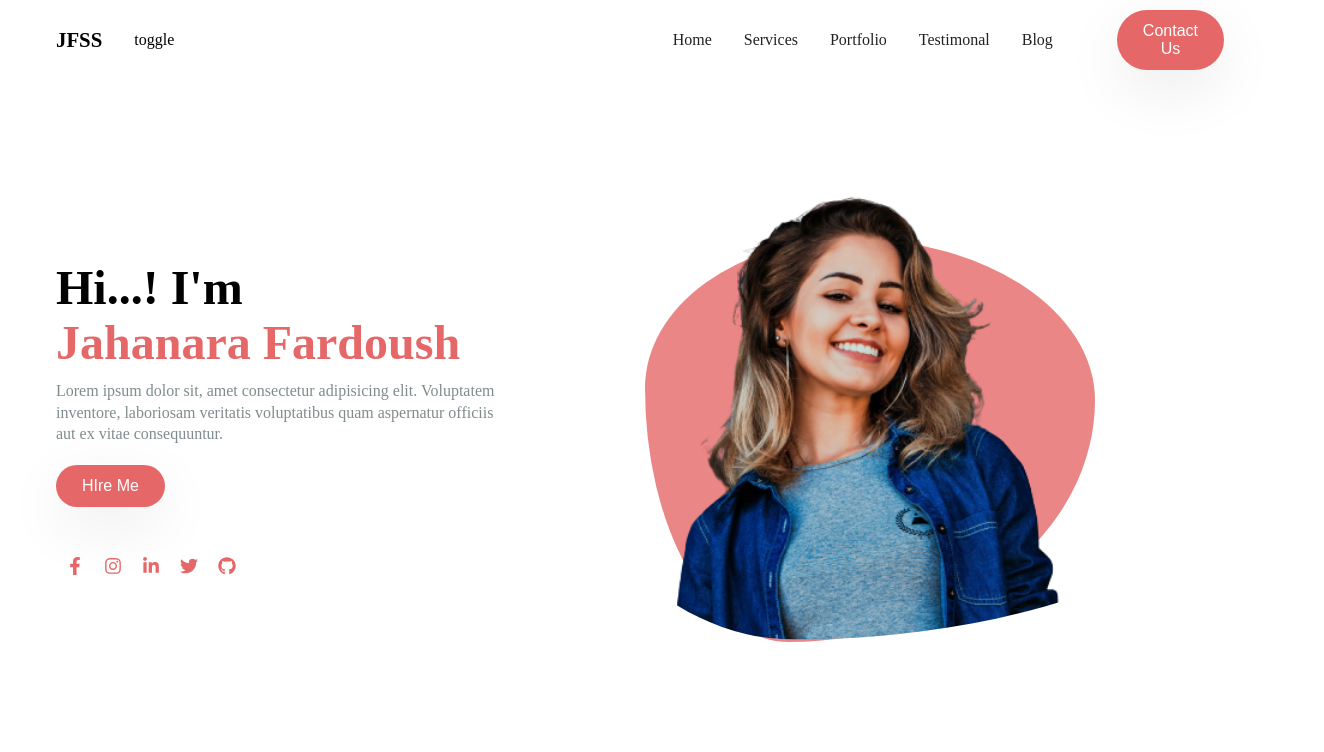
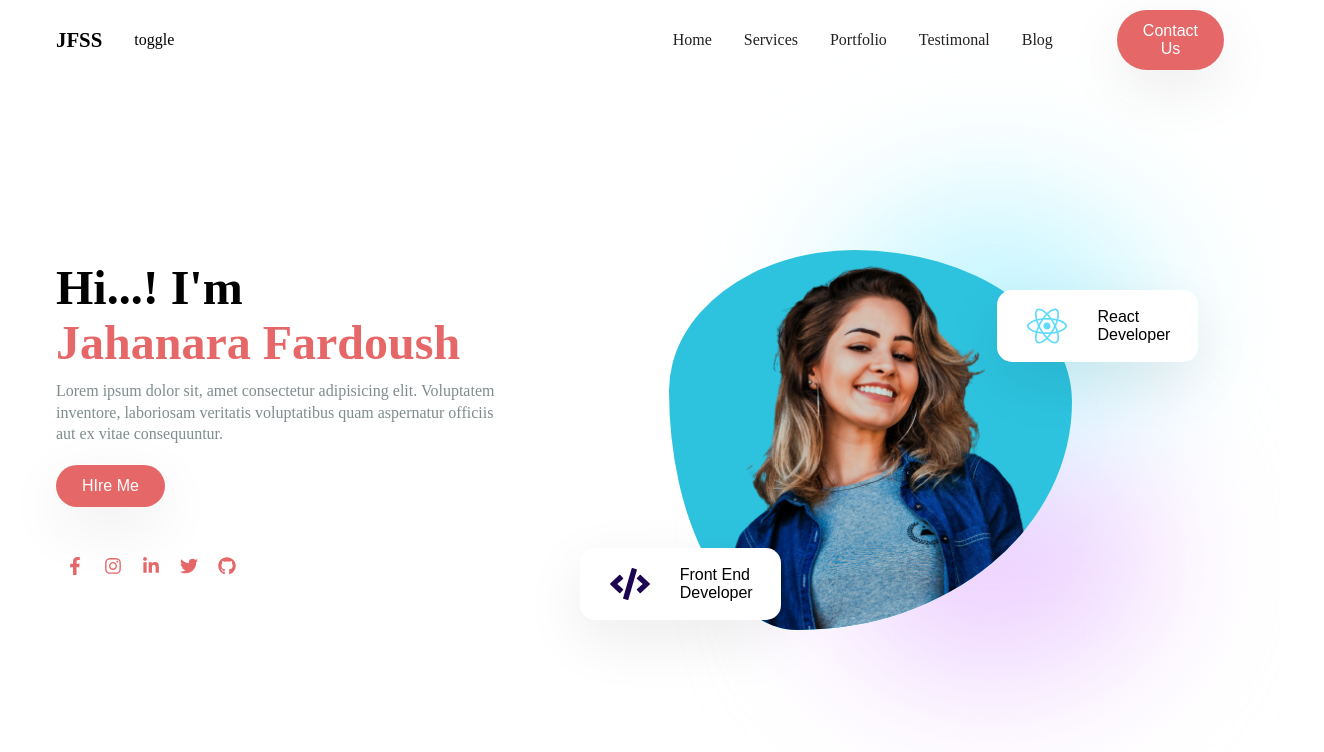
Before and after one commit to fardoush/React-Portfolio-App, a React (Create React App) app: page / in a window 1280 px wide. Shown: the top 752 px of the page, 1324 px wide, since content can reach past the window. Built offline with nearby package versions, Linux system fonts and the light colour scheme.

Commit message:
banner img set to the shape and blur background add

```diff
--- a/src/components/FloatingDiv/FloatingDiv.css
+++ b/src/components/FloatingDiv/FloatingDiv.css
@@ -8,14 +8,41 @@
     padding: 0px 28px 0px 0px;
     height: 4.5rem;
 
+
 }
 
+
+.react-div{
+    position: absolute;
+    content: "";
+    top:-150px;
+    left:68%;
+}
+
+.frontendDiv{
+    position: absolute;
+    content: "";
+    bottom:-180px;
+    left:9%;
+}
+
+.react-div .codeIcon{
+    display: none;
+}
+.frontendDiv .reactIcon{
+    display: none;
+}
 .floatingDiv .reactIcon{
     transform: scale(0.4);
     font-size: 100px;
     color: #61DBFB;
 }
 
+.floatingDiv .codeIcon{
+    transform: scale(0.4);
+    font-size: 100px;
+    color: #1c0452;
+}
 .floatingDiv>span{
     font-size: 16px;
     font-family: sans-serif;
--- a/src/components/FloatingDiv/FloatingDiv.jsx
+++ b/src/components/FloatingDiv/FloatingDiv.jsx
@@ -1,12 +1,12 @@
 import React from 'react';
 import './FloatingDiv.css';
-import {FaReact } from "react-icons/fa";
+import {FaReact,FaCode} from "react-icons/fa";
 
-const FloatingDiv = ({icon,tex1,tex2}) => {
+const FloatingDiv = ({tex1,tex2}) => {
   return (
     <div className='floatingDiv'>
-      {/* <img src="" alt="" /> */}
       <FaReact className='reactIcon'/>
+      <FaCode className='codeIcon'/>
       <span>
         {tex1}
         <br />
--- a/src/components/Home/Home.css
+++ b/src/components/Home/Home.css
@@ -1,56 +1,56 @@
-.banner-wrapper{
+.banner-wrapper {
     padding: 0.5rem 3.5rem;
     display: flex;
     justify-content: space-between;
     align-items: center;
     flex-wrap: wrap;
     height: 90vh;
-    /* background: #f9f9f9; */
 
 }
-.banner-content-inner{
+
+.banner-content-inner {
     max-width: 460px;
 }
-.banner-content-inner h1{
-    /* display: flex;
-    justify-content: start; */
+
+.banner-content-inner h1 {
     font-size: 3rem;
     font-weight: bold;
     margin-bottom: 10px;
 }
-.banner-content-inner h1 span{
+
+.banner-content-inner h1 span {
     color: var(--pink);
 }
-.banner-content-inner p{
+
+.banner-content-inner p {
     font-size: 16px;
     color: var(--gray);
     line-height: 1.36;
     margin-bottom: 10px;
 }
-.home-btn{
+
+.home-btn {
     margin: 10px 0;
 }
 
 
-.social-icon{
-    margin:2rem 0;
+.social-icon {
+    margin: 2rem 0;
     display: flex;
-    gap:0rem;
+    gap: 0rem;
 
 }
 
-.social-icon a{
-    /* transform: scale(0.5); */
+.social-icon a {
     font-size: 18px;
-    color:var(--pink);
+    color: var(--pink);
     padding: 8px 10px;
-    /* padding: 5px 8px; */
     cursor: pointer;
 }
 
-.social-icon a:hover{
+.social-icon a:hover {
     font-size: 18px;
-    background:var(--pink);
+    background: var(--pink);
     padding: 8px 10px;
     cursor: pointer;
     border: none;
@@ -61,7 +61,7 @@
 
 /* Banner/ banner-images  */
 
-.banner-images{
+.banner-images {
     width: 100%;
     position: relative;
     flex: 1;
@@ -70,51 +70,61 @@
     align-items: center;
 
 }
-.banner-images>*{
+
+
+.banner-images .banner-img {
+    display: inline-block;
+    position: relative;
+    width: 200px;
+    height: 200px;
+    overflow: hidden;
+    border-radius: 46% 54% 68% 32% / 37% 40% 60% 63%;
+    background: var(--pink2);
+    width: 403px;
+    height: 380px;
     position: absolute;
-    content: " ";
-    z-index: 1;
+    z-index: -11;
+    animation: myanimation 10s infinite;
+}
+
+@keyframes myanimation {
+    0% {background-color: var(--pink);}
+    25%{background-color:#f9ca24;}
+    50%{background-color:#00d2d3;}
+    75%{background-color:#a29bfe;}
+    100% {background-color: #B33771;}
+  }
+.banner-images .banner-img img {
+    width: auto;
+    height: 100%;
+    margin-left: -50px;
 
 }
-.banner-images .shape1{
-    border-radius: 46% 54% 68% 32% / 37% 40% 60% 63%  ;
-/* border-radius:20% 11% 69% 69% / 69% 70% 100% 30%  ; */
-    background: var(--pink2);
-    width:450px;
-    height: 403px;
+
+.banner-blur1{
+    position: absolute;
+    content:"";
+    /* width: 20rem; */
+    width: 20rem;
+    height: 15rem;
+    border-radius: 50%;
+    background: #edd0ff;
+    z-index: -15;
+    top: -18%;
+    right:10%;
+    filter: blur(72px);
 }
 
-/* .banner-images .banner-img{
-    overflow-x: hidden;
-} */
-.banner-images .banner-img img{
-    position: relative;
-    object-fit: contain;
+.banner-blur2{
+    position: absolute;
+    content:"";
+    /* width: 20rem; */
+    width: 20rem;
+    height: 15rem;
+    border-radius: 50%;
+    background: #c1f5ff;
+    z-index: -15;
+    bottom: -18%;
+    right:10%;
+    filter: blur(72px);
 }
-.banner-images .banner-img img{
-    border-radius: 46% 54% 68% 32% / 37% 40% 60% 63%  ;
-  position: relative;
-    transform: scale(1.2);          ;
-    top:-30px;
-   left:10%;
-
-    /* position: absolute;
-    content:" ";
-    top:-10px;
-    left: 20px; */
-}
-/* .banner-images> :nth-child(1){
-    transform: scale(0.69);
-    left: -15%;
-    top:-9%;
-}
-.banner-images> :nth-child(2){
-    transform: scale(0.67);
-    left: -3rem;
-    top:-4.6rem;
-} */
-/* .banner-images> :nth-child(3){
-    transform: scale(1.4);
-    left: 28%;
-
-} */
--- a/src/components/Home/Home.jsx
+++ b/src/components/Home/Home.jsx
@@ -1,10 +1,7 @@
 import React from 'react';
 import './Home.css';
-import { FaFacebookF,FaInstagram,FaLinkedinIn,FaTwitter,FaGithub } from "react-icons/fa";
+import { FaFacebookF,FaInstagram,FaLinkedinIn,FaTwitter,FaGithub ,FaReact,FaCode} from "react-icons/fa";
 import bannerImage from '../../images/banner1.png';
-import Shape1 from '../../images/shape1.png';
-import Shape2 from '../../images/shape2.png';
-
 import FloatingDiv from '../FloatingDiv/FloatingDiv';
 
 
@@ -39,13 +36,20 @@ const Home = () => {
       </div>
       </div>
       <div className="banner-images">
-      <span className='shape1'></span>
-      {/* <img src={Shape1} alt="" />
-      <img src={Shape2} alt="" /> */}
+      {/* <div className='shape1'></div> */}
     <div className="banner-img">
     <img src={bannerImage} alt="" />
     </div>
-    {/* <FloatingDiv  tex1='Web' tex2='Developer'/> */}
+    <div className="react-div">
+
+    <FloatingDiv  tex1='React' tex2='Developer'/>
+    </div>
+    <div className='frontendDiv'>
+
+    <FloatingDiv  tex1='Front End' tex2='Developer'/>
+    </div>
+    <div className="banner-blur1"> </div>
+    <div className="banner-blur2"> </div>
       </div>
     </div>
   )
```
